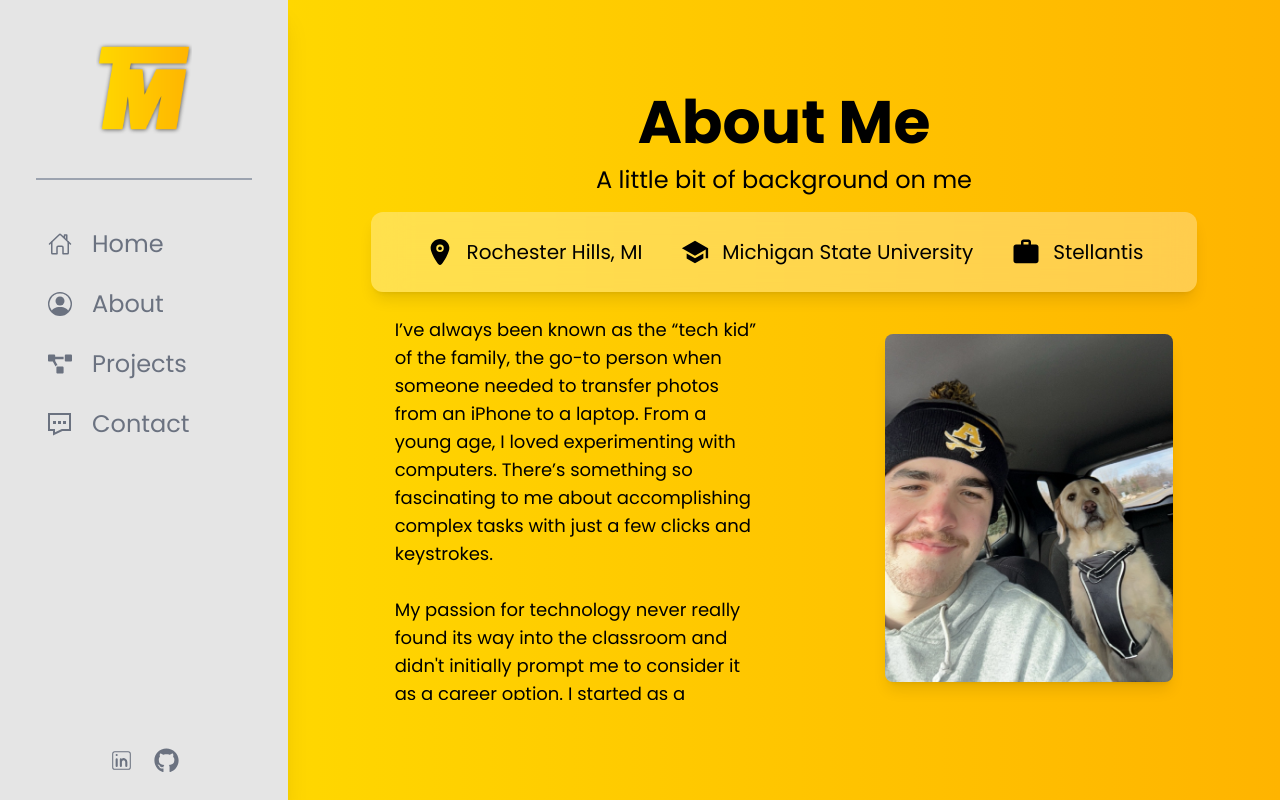
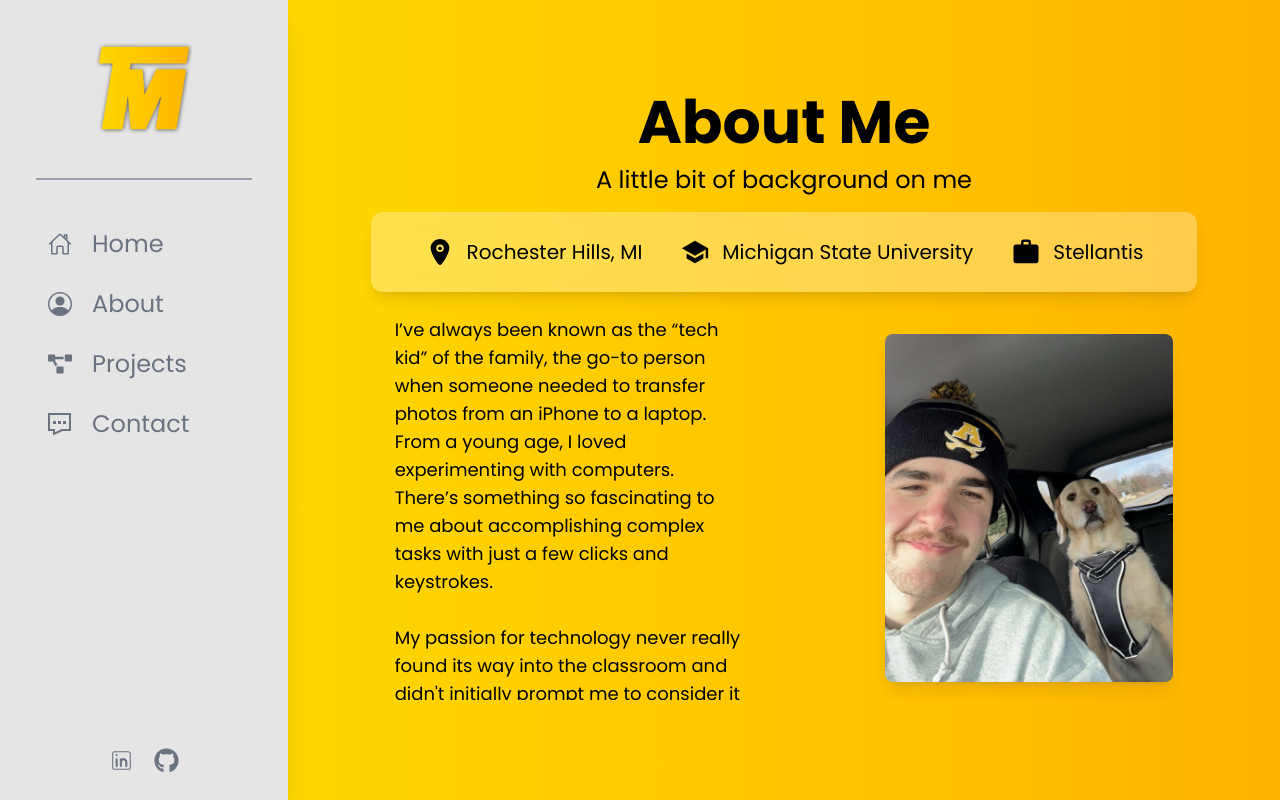
Before and after one commit to tygmcd/portfolio-v2, a React (Create React App) app: page /about in a window 1280 px wide. Built offline with nearby package versions, Linux system fonts and the light colour scheme.

Commit message:
about page scrollbar fix

```diff
--- a/src/pages/About.js
+++ b/src/pages/About.js
@@ -52,7 +52,7 @@ const About = () => {
                     </div>
                 </div>
                 <div className='flex flex-col smp:flex-row w-full justify-center gap-10 p-6'>
-                    <div className='flex flex-col w-full smp:w-1/2 lg:w-3/5 h-72 smp:h-96 no-scrollbar overflow-auto text-lg'>
+                    <div className='flex flex-col w-full text-center smp:text-left smp:w-1/2 lg:w-3/5 h-72 smp:h-96 pr-6 overflow-auto text-lg'>
                         <p>
                             I’ve always been known as the “tech kid” of the family, the go-to person when someone needed to transfer
                             photos from an iPhone to a laptop. From a young age, I loved experimenting with computers. There’s something
--- a/src/styles/index.css
+++ b/src/styles/index.css
@@ -1,21 +1,5 @@
 @import url('https://fonts.googleapis.com/css2?family=Source+Code+Pro:ital,wght@0,200..900;1,200..900&display=swap');
 @import url('https://fonts.googleapis.com/css2?family=Poppins:ital,wght@0,100;0,200;0,300;0,400;0,500;0,600;0,700;0,800;0,900;1,100;1,200;1,300;1,400;1,500;1,600;1,700;1,800;1,900&display=swap');
-
-/*
-    https://github.com/tailwindlabs/tailwindcss/discussions/2394
-    https://github.com/tailwindlabs/tailwindcss/pull/5732
-*/
-@layer utilities {
-    /* Chrome, Safari and Opera */
-    .no-scrollbar::-webkit-scrollbar {
-      display: none;
-    }
-
-    .no-scrollbar {
-      -ms-overflow-style: none; /* IE and Edge */
-      scrollbar-width: none; /* Firefox */
-    }
-}
 
 @tailwind base;
 @tailwind components;
```
